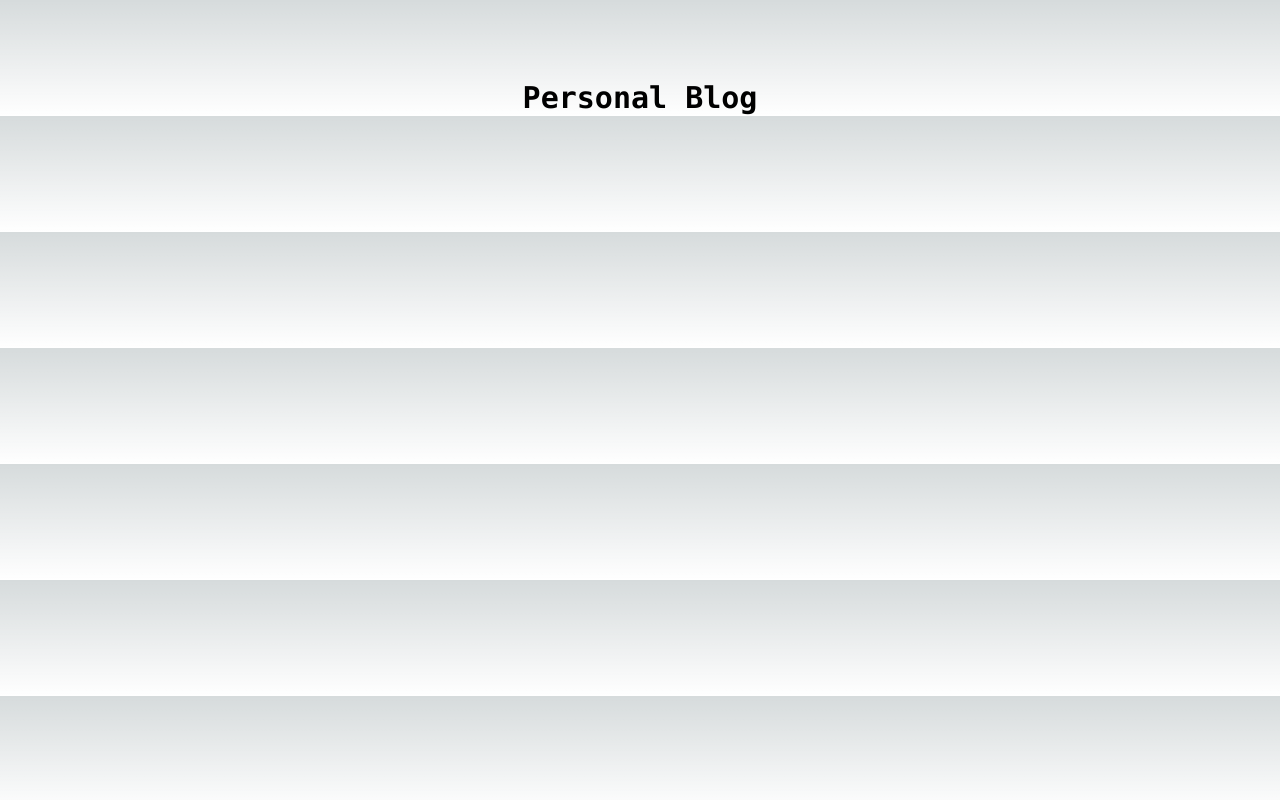
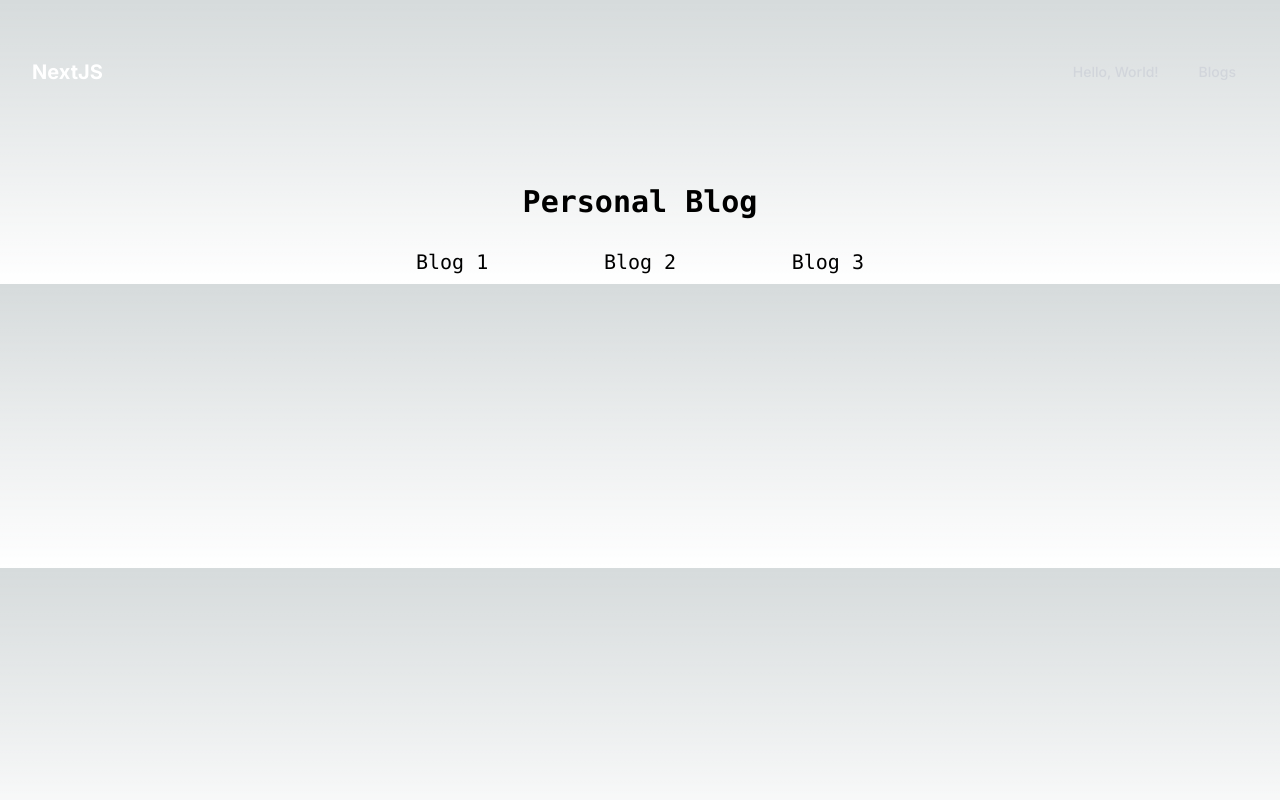
Before and after one commit to ekakshjanweja/next-js-crash-course, a Next.js app: page /blog in a window 1280 px wide. Built offline with nearby package versions, Linux system fonts and the light colour scheme.

Commit message:
Links and added some ui

```diff
--- a/src/app/blog/page.tsx
+++ b/src/app/blog/page.tsx
@@ -1,7 +1,66 @@
+import Link from "next/link";
+
 export default function Blog() {
   return (
-    <div className="flex justify-center mt-20">
-      <p className="text-3xl hover:text-blue-500 font-mono font-semibold">Personal Blog</p>
+    <div>
+      <nav className="mt-10">
+        <div className="max-w-7xl mx-auto px-4 sm:px-6 lg:px-8">
+          <div className="flex items-center justify-between h-16">
+            <div className="flex-shrink-0">
+              <a href="/" className="text-white font-bold text-xl">
+                NextJS
+              </a>
+            </div>
+            <div className="hidden md:block">
+              <div className="ml-10 flex items-baseline space-x-4">
+                <a
+                  href="/hello-world"
+                  className="text-gray-300 hover:text-blue-400 px-3 py-2 rounded-md text-sm font-medium"
+                >
+                  Hello, World!
+                </a>
+                <a
+                  href="/blog"
+                  className="text-gray-300 hover:text-blue-400 px-3 py-2 rounded-md text-sm font-medium"
+                >
+                  Blogs
+                </a>
+              </div>
+            </div>
+          </div>
+        </div>
+      </nav>
+      <div className="flex justify-center mt-20">
+        <p className="text-3xl hover:text-blue-500 font-mono font-semibold">
+          Personal Blog
+        </p>
+      </div>
+      <div className="flex items-center justify-between h-16 max-w-md mx-auto">
+        <div className="flex justify-center mt-5">
+          <Link
+            href="/blog/1"
+            className="text-xl hover:text-blue-500 font-mono font-normal"
+          >
+            Blog 1
+          </Link>
+        </div>
+        <div className="flex justify-center mt-5">
+          <Link
+            href="/blog/2"
+            className="text-xl hover:text-blue-500 font-mono font-normal"
+          >
+            Blog 2
+          </Link>
+        </div>
+        <div className="flex justify-center mt-5">
+          <Link
+            href="/blog/3"
+            className="text-xl hover:text-blue-500 font-mono font-normal"
+          >
+            Blog 3
+          </Link>
+        </div>
+      </div>
     </div>
   );
 }
--- a/src/app/hello-world/page.tsx
+++ b/src/app/hello-world/page.tsx
@@ -1,7 +1,43 @@
 export default function HelloWorld() {
   return (
-    <div className="flex justify-center mt-20">
-      <p className="text-3xl hover:text-purple-500 font-mono"> Hello, World!</p>
+    <div>
+      <nav className="mt-10">
+        <div className="max-w-7xl mx-auto px-4 sm:px-6 lg:px-8">
+          <div className="flex items-center justify-between h-16">
+            <div className="flex-shrink-0">
+              <a href="/" className="text-white font-bold text-xl">
+                NextJS
+              </a>
+            </div>
+            <div className="hidden md:block">
+              <div className="ml-10 flex items-baseline space-x-4">
+                <a
+                  href="/hello-world"
+                  className="text-gray-300 hover:text-blue-400 px-3 py-2 rounded-md text-sm font-medium"
+                >
+                  Hello, World!
+                </a>
+                <a
+                  href="/blog"
+                  className="text-gray-300 hover:text-blue-400 px-3 py-2 rounded-md text-sm font-medium"
+                >
+                  Blogs
+                </a>
+              </div>
+            </div>
+          </div>
+        </div>
+      </nav>
+      <div className="flex justify-center mt-20">
+        <p className="text-3xl hover:text-purple-500 font-mono">
+          Hello, World!
+        </p>
+      </div>
+      <div className="flex justify-center mt-5">
+        <p className="text-xl hover:text-purple-500 font-mono">
+          This is the hello world page.
+        </p>
+      </div>
     </div>
   );
 }
--- a/src/app/page.tsx
+++ b/src/app/page.tsx
@@ -1,113 +1,41 @@
-import Image from 'next/image'
+import Image from "next/image";
+import Link from "next/link";
 
 export default function Home() {
   return (
-    <main className="flex min-h-screen flex-col items-center justify-between p-24">
-      <div className="z-10 w-full max-w-5xl items-center justify-between font-mono text-sm lg:flex">
-        <p className="fixed left-0 top-0 flex w-full justify-center border-b border-gray-300 bg-gradient-to-b from-zinc-200 pb-6 pt-8 backdrop-blur-2xl dark:border-neutral-800 dark:bg-zinc-800/30 dark:from-inherit lg:static lg:w-auto  lg:rounded-xl lg:border lg:bg-gray-200 lg:p-4 lg:dark:bg-zinc-800/30">
-          Get started by editing&nbsp;
-          <code className="font-mono font-bold">src/app/page.tsx</code>
+    <div>
+      <nav className="mt-10">
+        <div className="max-w-7xl mx-auto px-4 sm:px-6 lg:px-8">
+          <div className="flex items-center justify-between h-16">
+            <div className="flex-shrink-0">
+              <a href="/" className="text-white font-bold text-xl">
+                NextJS
+              </a>
+            </div>
+            <div className="hidden md:block">
+              <div className="ml-10 flex items-baseline space-x-4">
+                <Link
+                  href="/hello-world"
+                  className="text-gray-300 hover:text-blue-400 px-3 py-2 rounded-md text-sm font-medium"
+                >
+                  Hello, World!
+                </Link>
+                <Link
+                  href="/blog"
+                  className="text-gray-300 hover:text-blue-400 px-3 py-2 rounded-md text-sm font-medium"
+                >
+                  Blogs
+                </Link>
+              </div>
+            </div>
+          </div>
+        </div>
+      </nav>
+      <div className="flex justify-center mt-20">
+        <p className="text-2xl hover:text-blue-500 font-mono font-normal">
+          Hi! Welcome to the next js crash course.
         </p>
-        <div className="fixed bottom-0 left-0 flex h-48 w-full items-end justify-center bg-gradient-to-t from-white via-white dark:from-black dark:via-black lg:static lg:h-auto lg:w-auto lg:bg-none">
-          <a
-            className="pointer-events-none flex place-items-center gap-2 p-8 lg:pointer-events-auto lg:p-0"
-            href="https://vercel.com?utm_source=create-next-app&utm_medium=appdir-template&utm_campaign=create-next-app"
-            target="_blank"
-            rel="noopener noreferrer"
-          >
-            By{' '}
-            <Image
-              src="/vercel.svg"
-              alt="Vercel Logo"
-              className="dark:invert"
-              width={100}
-              height={24}
-              priority
-            />
-          </a>
-        </div>
       </div>
-
-      <div className="relative flex place-items-center before:absolute before:h-[300px] before:w-[480px] before:-translate-x-1/2 before:rounded-full before:bg-gradient-radial before:from-white before:to-transparent before:blur-2xl before:content-[''] after:absolute after:-z-20 after:h-[180px] after:w-[240px] after:translate-x-1/3 after:bg-gradient-conic after:from-sky-200 after:via-blue-200 after:blur-2xl after:content-[''] before:dark:bg-gradient-to-br before:dark:from-transparent before:dark:to-blue-700 before:dark:opacity-10 after:dark:from-sky-900 after:dark:via-[#0141ff] after:dark:opacity-40 before:lg:h-[360px]">
-        <Image
-          className="relative dark:drop-shadow-[0_0_0.3rem_#ffffff70] dark:invert"
-          src="/next.svg"
-          alt="Next.js Logo"
-          width={180}
-          height={37}
-          priority
-        />
-      </div>
-
-      <div className="mb-32 grid text-center lg:mb-0 lg:grid-cols-4 lg:text-left">
-        <a
-          href="https://nextjs.org/docs?utm_source=create-next-app&utm_medium=appdir-template&utm_campaign=create-next-app"
-          className="group rounded-lg border border-transparent px-5 py-4 transition-colors hover:border-gray-300 hover:bg-gray-100 hover:dark:border-neutral-700 hover:dark:bg-neutral-800/30"
-          target="_blank"
-          rel="noopener noreferrer"
-        >
-          <h2 className={`mb-3 text-2xl font-semibold`}>
-            Docs{' '}
-            <span className="inline-block transition-transform group-hover:translate-x-1 motion-reduce:transform-none">
-              -&gt;
-            </span>
-          </h2>
-          <p className={`m-0 max-w-[30ch] text-sm opacity-50`}>
-            Find in-depth information about Next.js features and API.
-          </p>
-        </a>
-
-        <a
-          href="https://nextjs.org/learn?utm_source=create-next-app&utm_medium=appdir-template-tw&utm_campaign=create-next-app"
-          className="group rounded-lg border border-transparent px-5 py-4 transition-colors hover:border-gray-300 hover:bg-gray-100 hover:dark:border-neutral-700 hover:dark:bg-neutral-800 hover:dark:bg-opacity-30"
-          target="_blank"
-          rel="noopener noreferrer"
-        >
-          <h2 className={`mb-3 text-2xl font-semibold`}>
-            Learn{' '}
-            <span className="inline-block transition-transform group-hover:translate-x-1 motion-reduce:transform-none">
-              -&gt;
-            </span>
-          </h2>
-          <p className={`m-0 max-w-[30ch] text-sm opacity-50`}>
-            Learn about Next.js in an interactive course with&nbsp;quizzes!
-          </p>
-        </a>
-
-        <a
-          href="https://vercel.com/templates?framework=next.js&utm_source=create-next-app&utm_medium=appdir-template&utm_campaign=create-next-app"
-          className="group rounded-lg border border-transparent px-5 py-4 transition-colors hover:border-gray-300 hover:bg-gray-100 hover:dark:border-neutral-700 hover:dark:bg-neutral-800/30"
-          target="_blank"
-          rel="noopener noreferrer"
-        >
-          <h2 className={`mb-3 text-2xl font-semibold`}>
-            Templates{' '}
-            <span className="inline-block transition-transform group-hover:translate-x-1 motion-reduce:transform-none">
-              -&gt;
-            </span>
-          </h2>
-          <p className={`m-0 max-w-[30ch] text-sm opacity-50`}>
-            Explore the Next.js 13 playground.
-          </p>
-        </a>
-
-        <a
-          href="https://vercel.com/new?utm_source=create-next-app&utm_medium=appdir-template&utm_campaign=create-next-app"
-          className="group rounded-lg border border-transparent px-5 py-4 transition-colors hover:border-gray-300 hover:bg-gray-100 hover:dark:border-neutral-700 hover:dark:bg-neutral-800/30"
-          target="_blank"
-          rel="noopener noreferrer"
-        >
-          <h2 className={`mb-3 text-2xl font-semibold`}>
-            Deploy{' '}
-            <span className="inline-block transition-transform group-hover:translate-x-1 motion-reduce:transform-none">
-              -&gt;
-            </span>
-          </h2>
-          <p className={`m-0 max-w-[30ch] text-sm opacity-50`}>
-            Instantly deploy your Next.js site to a shareable URL with Vercel.
-          </p>
-        </a>
-      </div>
-    </main>
-  )
+    </div>
+  );
 }
```
